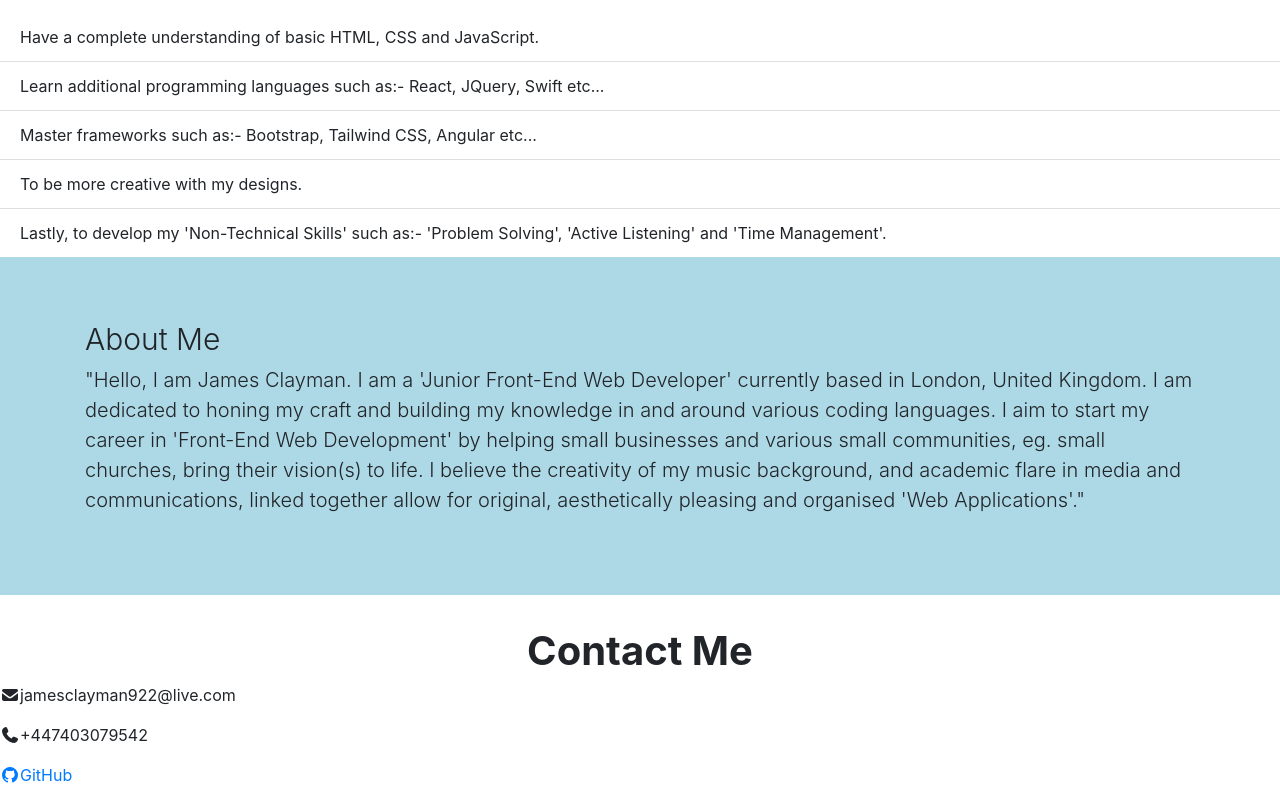
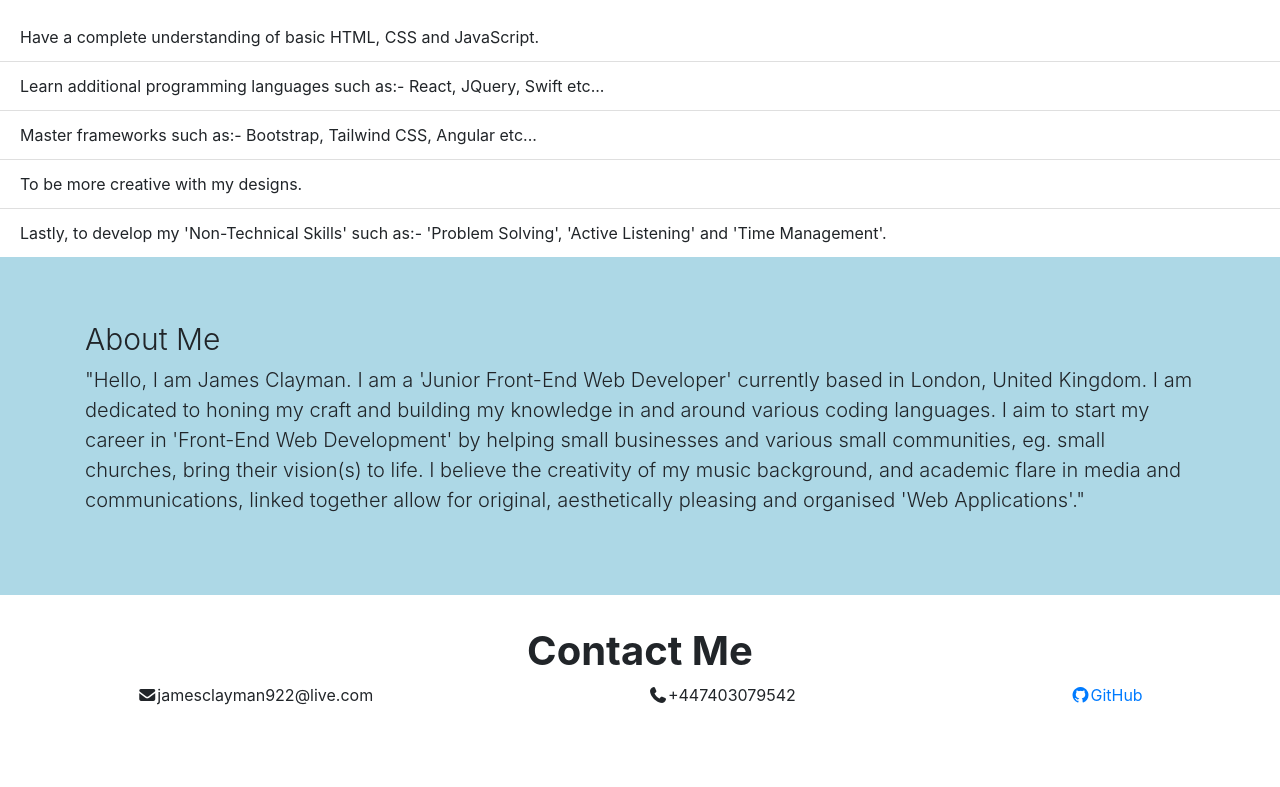
Before and after one commit to JayClay922/Bootstrap-Portfolio, a plain HTML site: page index.html in a window 1280 px wide. Shown: the part 1783-2570 px from the top of the page. After the commit the page ends 2506 px from the top, so only its background shows below. Drawn offline with nearby package versions, Linux system fonts and the light colour scheme.

Commit message:
displaying contact information in flex row

```diff
--- a/CSS/style.css
+++ b/CSS/style.css
@@ -47,3 +47,11 @@ body {
     border-top-left-radius: 25px;
     border-top-right-radius: 25px;
 }
+
+.contactContainer {
+    display: flex;
+    flex-direction: row;
+    align-items: left;
+    justify-content: center;
+    justify-content: space-around;
+}
```
